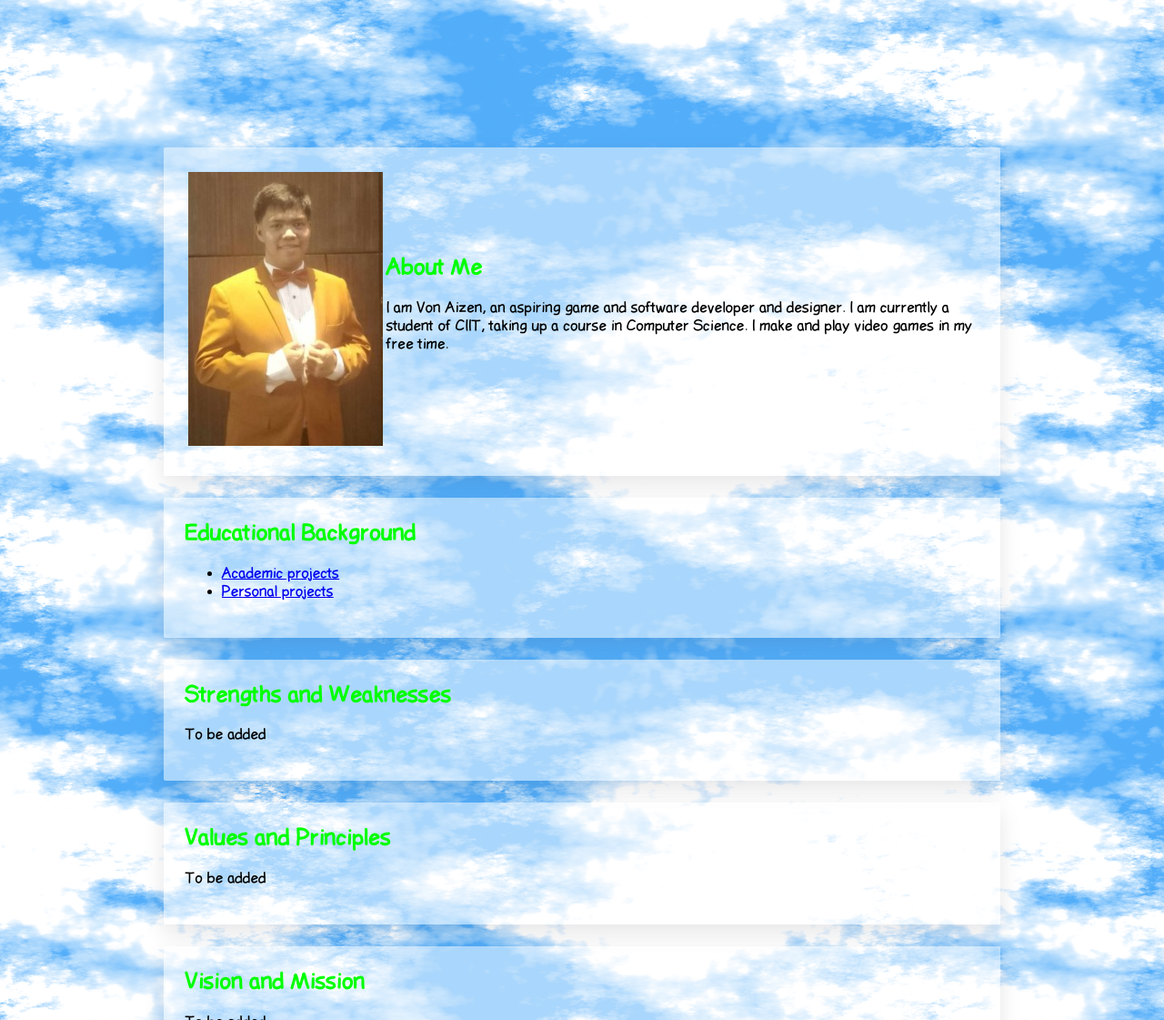
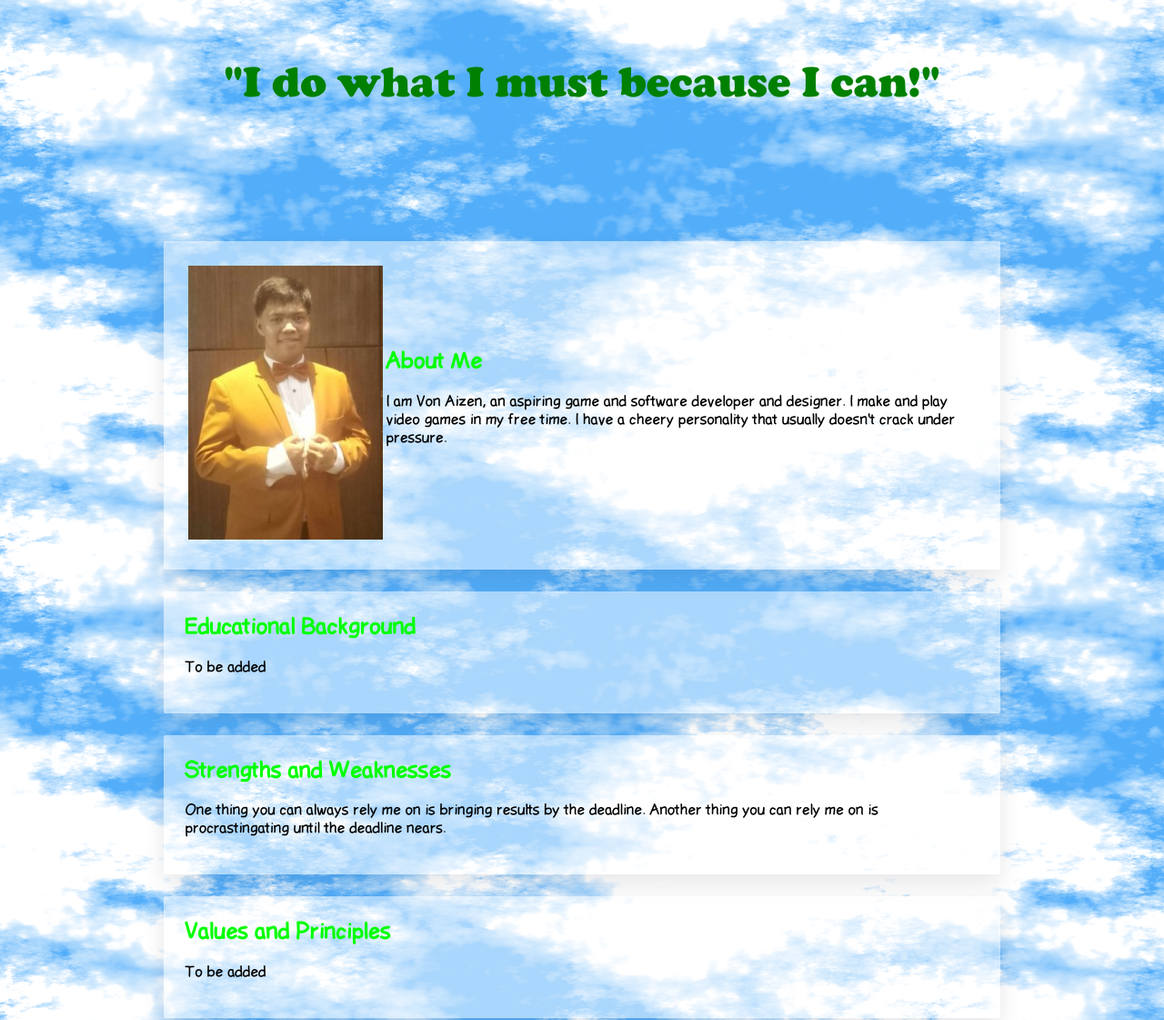
Before and after one commit to TheRoadstr/theroadstr.github.io, a plain HTML site: page index.html in a window 1280 px wide. Shown: the part 541-1662 px from the top of the page at 91% size. Drawn offline with Linux system fonts and the light colour scheme.

Commit message:
reformatted main page

```diff
--- a/index.html
+++ b/index.html
@@ -13,6 +13,7 @@
 			Welcome To Von Aizen's Radical Webpage!!!!
 			<img src="images/hulagirl.gif" alt="GIF of a dancing girl">
 			</h1>
+			<p>"I do what I must because I can!"</p>
 		</header>
 		<main>
 			<section>
@@ -21,21 +22,22 @@
 						<td><img src="images/me.jpg" alt="It's me!"></td>
 						<td>
 							<h2>About Me</h2>
-							<p>I am Von Aizen, an aspiring game and software developer and designer. I am currently a student of CIIT, taking up a course in Computer Science. I make and play video games in my free time.</p>
+							<p>I am Von Aizen, an aspiring game and software developer and designer. I make and play video games in my free time. I have a cheery personality that usually doesn't crack under pressure.</p>
 						</td>
 					</tr>
 				</table>
 			</section>
 			<section>
 				<h2>Educational Background</h2>
-				<ul>
+				<p>To be added</p>
+				<!--<ul>
 					<li><a href="academic-works.html">Academic projects</a></li>
 					<li><a href="personal-projects.html">Personal projects</a></li>
-				</ul>
+				</ul>-->
 			</section>
 			<section>
 				<h2>Strengths and Weaknesses</h2>
-				<p>To be added</p>
+				<p>One thing you can always rely me on is bringing results by the deadline. Another thing you can rely me on is procrastingating until the deadline nears.</p>
 			</section>
 			<section>
 				<h2>Values and Principles</h2>
```
